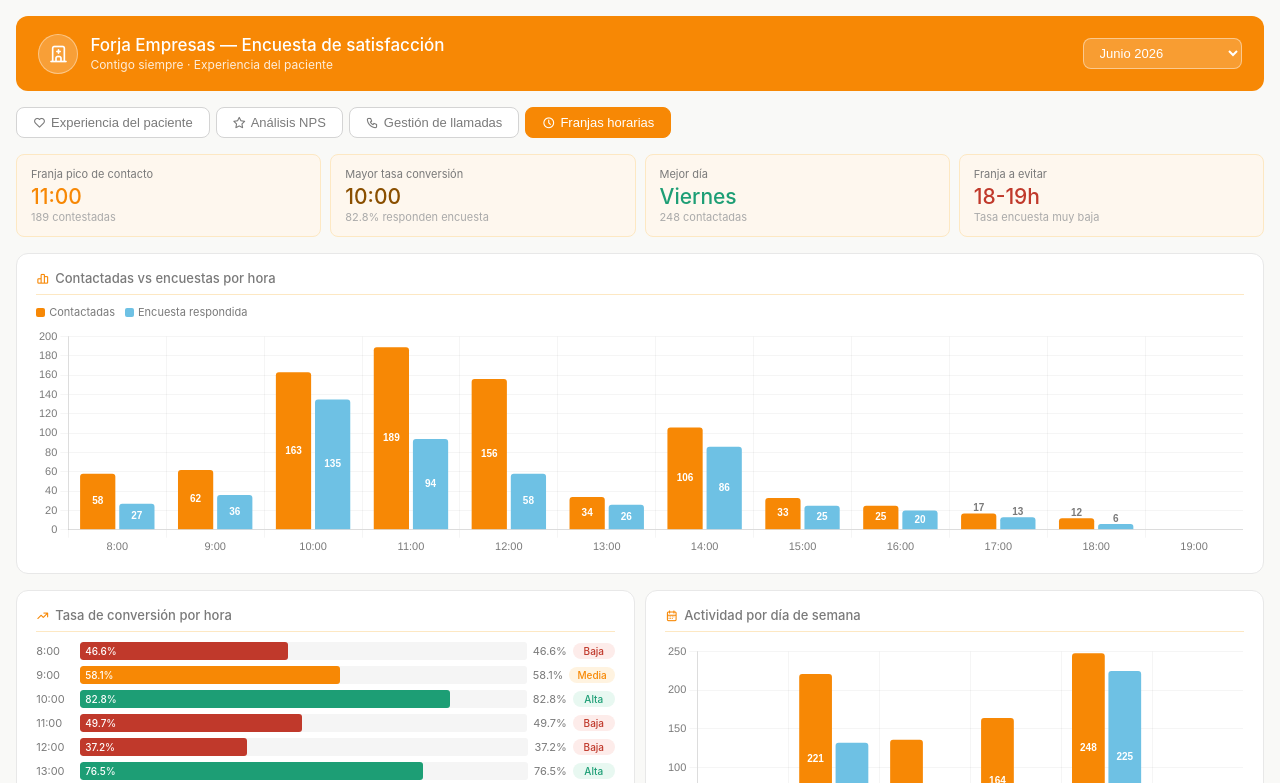
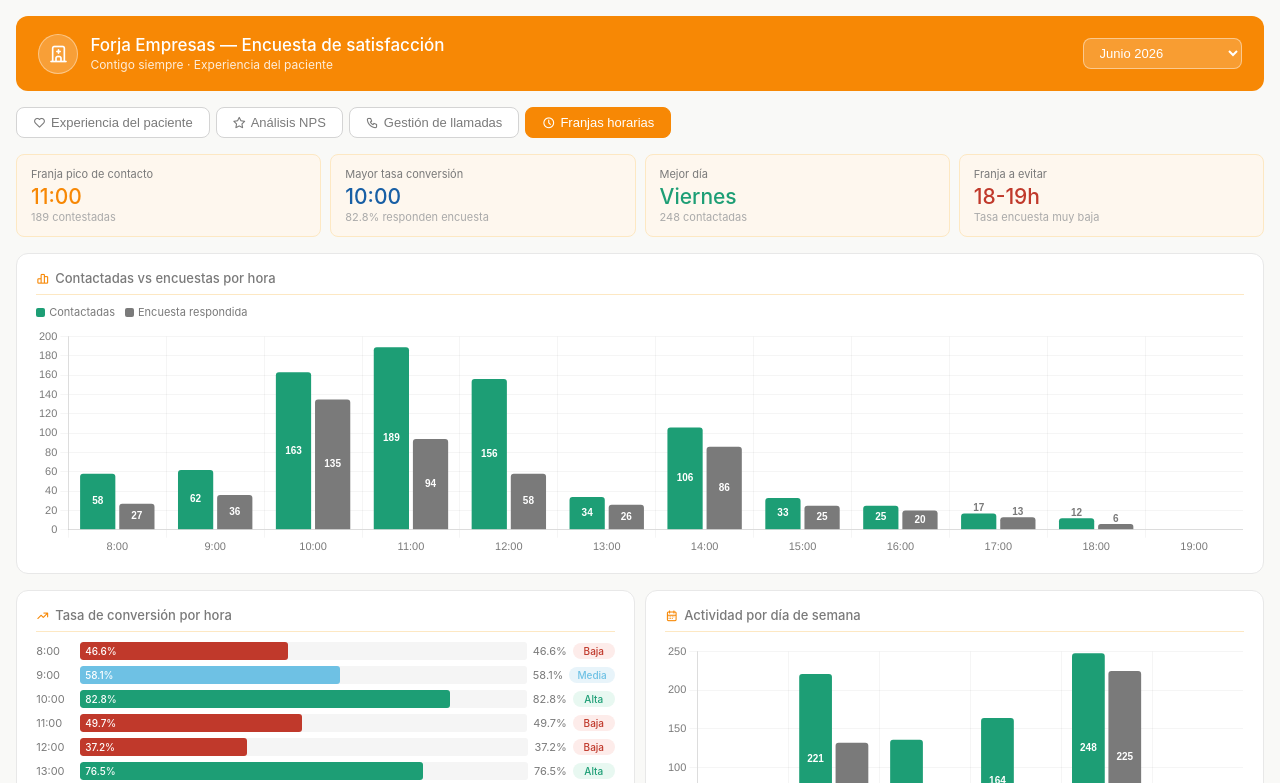
Before and after one commit to PartnerEstrategico/Prueba, a plain HTML site: page index.html in a window 1280 px wide. Both pictures are taken after a click on the button "Franjas horarias". Shown: the top 783 px of the page. Drawn offline with nearby package versions, Linux system fonts and the light colour scheme.

Commit message:
Add files via upload

```diff
--- a/index.html
+++ b/index.html
@@ -134,7 +134,7 @@
   <div class="mcards" id="mc-franjas"></div>
   <div class="card">
     <div class="ct"><i class="ti ti-chart-bar" aria-hidden="true"></i>Contactadas vs encuestas por hora</div>
-    <div class="lg"><span><span class="lgd" style="background:#F78805"></span>Contactadas</span><span><span class="lgd" style="background:#6EC1E4"></span>Encuesta respondida</span></div>
+    <div class="lg"><span><span class="lgd" style="background:#1D9E75"></span>Contactadas</span><span><span class="lgd" style="background:#7A7A7A"></span>Encuesta respondida</span></div>
     <div style="position:relative;height:230px"><canvas id="ch-horas"></canvas></div>
   </div>
   <div class="two">
@@ -359,14 +359,14 @@
     var maxN=Math.max.apply(null,svcs.map(function(s){return s[1].n;}));
     html('svc-chart', svcs.map(function(s){
       var nm=s[0],v=s[1],c=v.nps>=50?'#1D9E75':v.nps>=0?'#F78805':'#c0392b',w=Math.max(Math.round(v.n/maxN*100),6);
-      return '<div class="sr"><div class="sn" title="'+nm+'">'+nm+'</div><div class="sbw"><div class="sb" style="width:'+w+'%;background:#F78805">'+v.n+' enc.</div></div><div class="snps" style="color:'+c+'">'+(v.nps>=0?'+':'')+v.nps+'</div><div style="font-size:10px;color:#aaa;min-width:52px;text-align:right">P1:'+v.p1+' P2:'+v.p2+'</div></div>';
+      return '<div class="sr"><div class="sn" title="'+nm+'">'+nm+'</div><div class="sbw"><div class="sb" style="width:'+w+'%;background:#25A0BB">'+v.n+' enc.</div></div><div class="snps" style="color:'+c+'">'+(v.nps>=0?'+':'')+v.nps+'</div><div style="font-size:10px;color:#aaa;min-width:52px;text-align:right">P1:'+v.p1+' P2:'+v.p2+'</div></div>';
     }).join(''));
 
     var asegs=objSort(d.aseg,function(a,b){return b[1].nps-a[1].nps;});
     var maxA=Math.max.apply(null,asegs.map(function(s){return s[1].n;}));
     html('aseg-chart', asegs.map(function(s){
       var nm=s[0],v=s[1],c=v.nps>=50?'#1D9E75':v.nps>=0?'#F78805':'#c0392b';
-      return '<div class="sr"><div class="sn" title="'+nm+'">'+nm+'</div><div class="sbw"><div class="sb" style="width:'+Math.max(Math.round(v.n/maxA*100),6)+'%;background:#25A0BB">'+v.n+' pac.</div></div><div class="snps" style="color:'+c+'">'+(v.nps>=0?'+':'')+v.nps+'</div><div style="font-size:10px;color:#aaa;min-width:36px;text-align:right">n='+v.n+'</div></div>';
+      return '<div class="sr"><div class="sn" title="'+nm+'">'+nm+'</div><div class="sbw"><div class="sb" style="width:'+Math.max(Math.round(v.n/maxA*100),6)+'%;background:#7A7A7A">'+v.n+' pac.</div></div><div class="snps" style="color:'+c+'">'+(v.nps>=0?'+':'')+v.nps+'</div><div style="font-size:10px;color:#aaa;min-width:36px;text-align:right">n='+v.n+'</div></div>';
     }).join(''));
   }
 
@@ -431,7 +431,7 @@
     donut('ch-disp','lg-disp',['Contestadas','Sin respuesta','Buzon','Ocupado'],[d.answer,d.noAnswer,d.voicemail,d.busy+d.invalid],['#F78805','#6EC1E4','#7A7A7A','#c0c0c0'],'llamadas');
     donut('ch-dur','lg-dur',['>45 seg','1-15 seg','16-30 seg','31-45 seg'],[d.durGt45,d.dur1_15,d.dur16_30,d.dur31_45],['#F78805','#6EC1E4','#25A0BB','#c0c0c0'],'contestadas');
     var svcsG=objSort(d.svc,function(a,b){return b[1].n-a[1].n;});
-    barH('ch-serv','ch-serv-w',svcsG.map(function(s){return s[0];}),svcsG.map(function(s){return s[1].n;}),'#F78805',svcsG.length*40+60);
+    barH('ch-serv','ch-serv-w',svcsG.map(function(s){return s[0];}),svcsG.map(function(s){return s[1].n;}),'#6EC1E4',svcsG.length*40+60);
   }
 
   // ── FRANJAS ──
@@ -441,18 +441,18 @@
     var tOpt=tasas.indexOf(Math.max.apply(null,tasas));
     html('mc-franjas',
       mc('Franja pico de contacto',HORAS[hrOpt],d.hrC[hrOpt]+' contestadas','#F78805')+
-      mc('Mayor tasa conversi&oacute;n',HORAS[tOpt],tasas[tOpt]+'% responden encuesta','#8a4f00')+
+      mc('Mayor tasa conversi&oacute;n',HORAS[tOpt],tasas[tOpt]+'% responden encuesta','#185FA5')+
       mc('Mejor d&iacute;a','Viernes',d.dC[4]+' contactadas','#1D9E75')+
       mc('Franja a evitar','18-19h','Tasa encuesta muy baja','#c0392b')
     );
-    barV('ch-horas',HORAS,[{data:d.hrC,color:'#F78805',label:'Contactadas'},{data:d.hrE,color:'#6EC1E4',label:'Encuestas'}]);
+    barV('ch-horas',HORAS,[{data:d.hrC,color:'#1D9E75',label:'Contactadas'},{data:d.hrE,color:'#7A7A7A',label:'Encuestas'}]);
     html('conv-bars',HORAS.map(function(h,i){
-      var t=tasas[i],c=t>=75?'#1D9E75':t>=55?'#F78805':'#c0392b',bg=t>=75?'#e8f8f1':t>=55?'#fff3e0':'#fdecea';
+      var t=tasas[i],c=t>=75?'#1D9E75':t>=55?'#6EC1E4':'#c0392b',bg=t>=75?'#e8f8f1':t>=55?'#e8f4fa':'#fdecea';
       return '<div class="hr"><div class="hrl">'+h+'</div><div class="hrbw"><div class="hrb" style="width:'+Math.max(t,3)+'%;background:'+c+'">'+(t>=35?t+'%':'')+'</div></div><div class="hrn">'+t+'%</div><span class="tp" style="background:'+bg+';color:'+c+'">'+(t>=75?'Alta':t>=55?'Media':'Baja')+'</span></div>';
     }).join(''));
-    barV('ch-dias',DIAS,[{data:d.dC,color:'#F78805',label:'Contactadas'},{data:d.dE,color:'#6EC1E4',label:'Encuestas'}]);
+    barV('ch-dias',DIAS,[{data:d.dC,color:'#1D9E75',label:'Contactadas'},{data:d.dE,color:'#7A7A7A',label:'Encuestas'}]);
     html('franjas-ins',
-      ins('#fff3e0','#8a4f00','ti-clock','Ventana de oro: 10:00-12:00','Concentra el mayor volumen de contacto. Priorizar la marcaci&oacute;n masiva en este bloque maximiza el alcance de la gesti&oacute;n.')+
+      ins('#e8f4fa','#185FA5','ti-clock','Ventana de oro: 10:00-12:00','Concentra el mayor volumen de contacto. Priorizar la marcaci&oacute;n masiva en este bloque maximiza el alcance de la gesti&oacute;n.')+
       ins('#fef7ee','#F78805','ti-target','Horario de calidad: 13:00-16:00','Tasas de conversi&oacute;n superiores al 75%. Menor volumen pero mayor disposici&oacute;n del paciente. Ideal para seguimiento prioritario.')+
       ins('#f5f5f5','#555','ti-calendar','Priorizar viernes y martes','Viernes concentra ~30% de contactos semanales y la mayor tasa de respuesta. Martes es el segundo d&iacute;a m&aacute;s productivo.')+
       ins('#fdecea','#8B0000','ti-ban','Evitar despu&eacute;s de las 18:00','Tasas inferiores al 32%. Redistribuir esos intentos hacia los bloques de ma&ntilde;ana para mejorar el retorno.')
```
